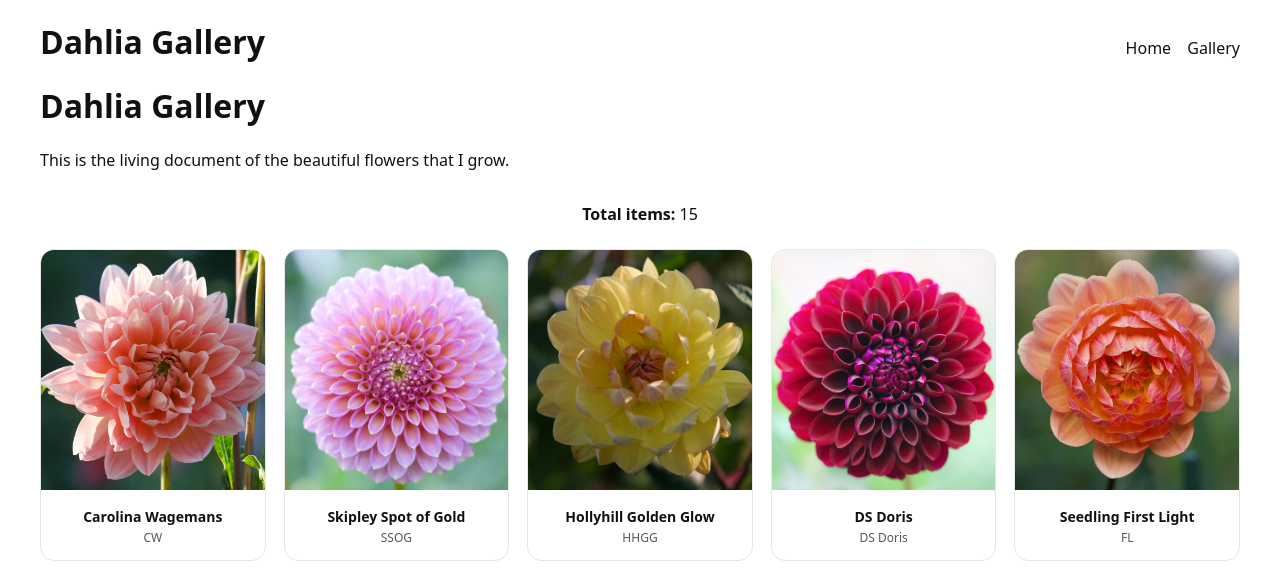
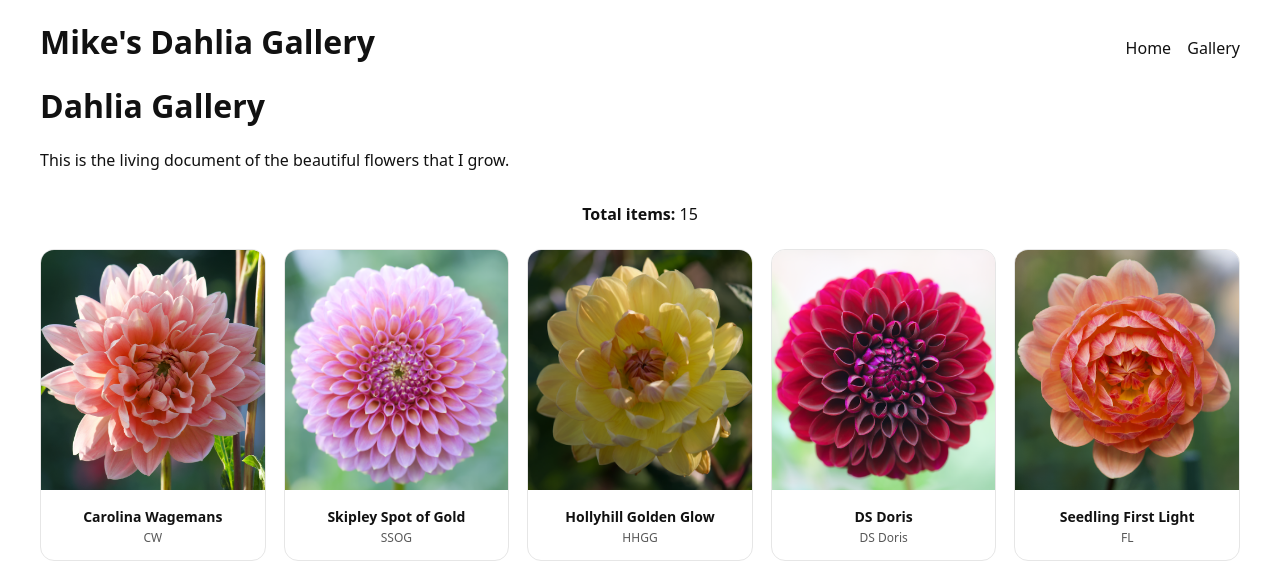
Before and after one commit to mikesdahlia/dahlia_gallery, a Jekyll site: the page built from index.html, in a window 1280 px wide, cut to the strip 0-576 px from the top of the page. Built offline with Jekyll 4.4.1, drawn with Linux system fonts in a browser that asks for light colours; Markdown is read by kramdown in place of the engine named in the settings.

Commit message:
Update _config.yml

```diff
--- a/_config.yml
+++ b/_config.yml
@@ -1,4 +1,4 @@
-title: Dahlia Gallery
+title: Mike's Dahlia Gallery
 markdown: Mike
 
 collections:
```
